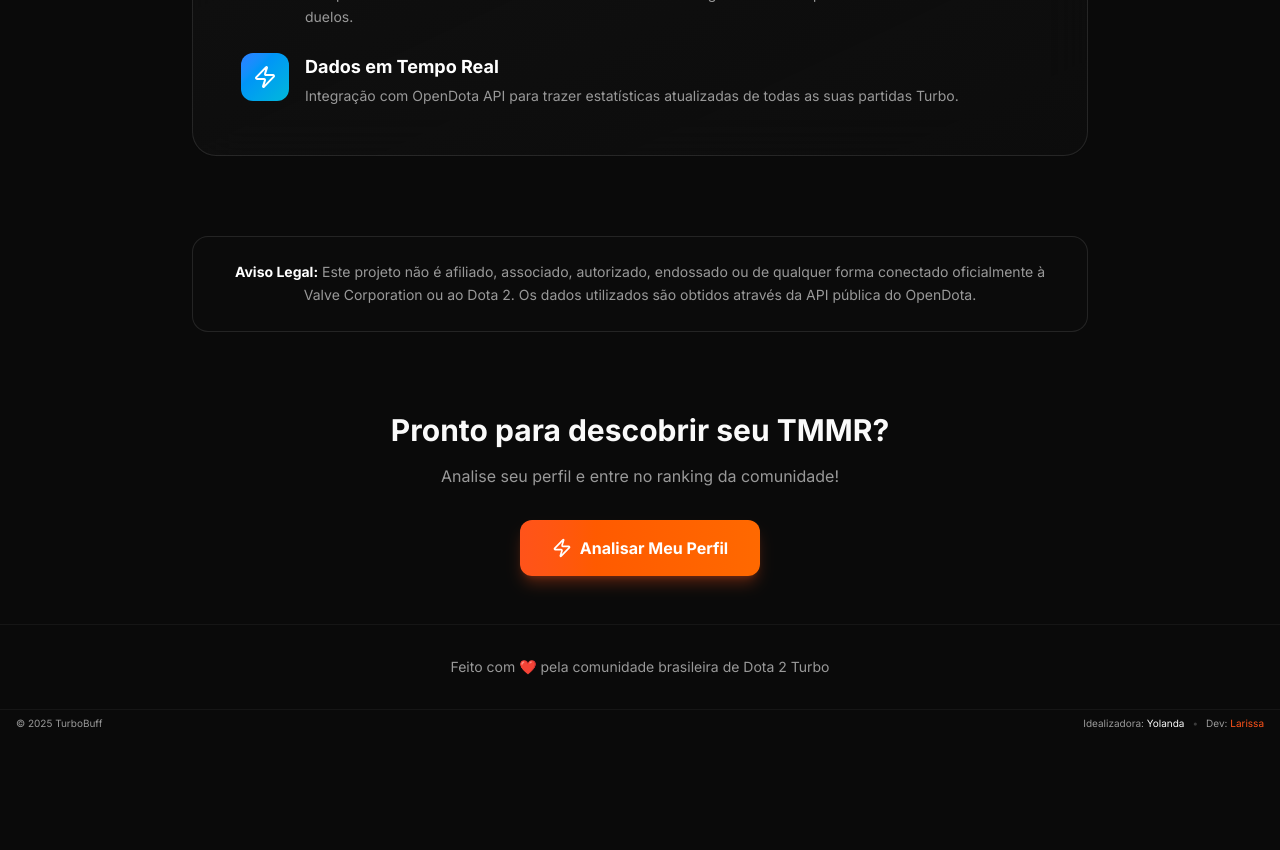
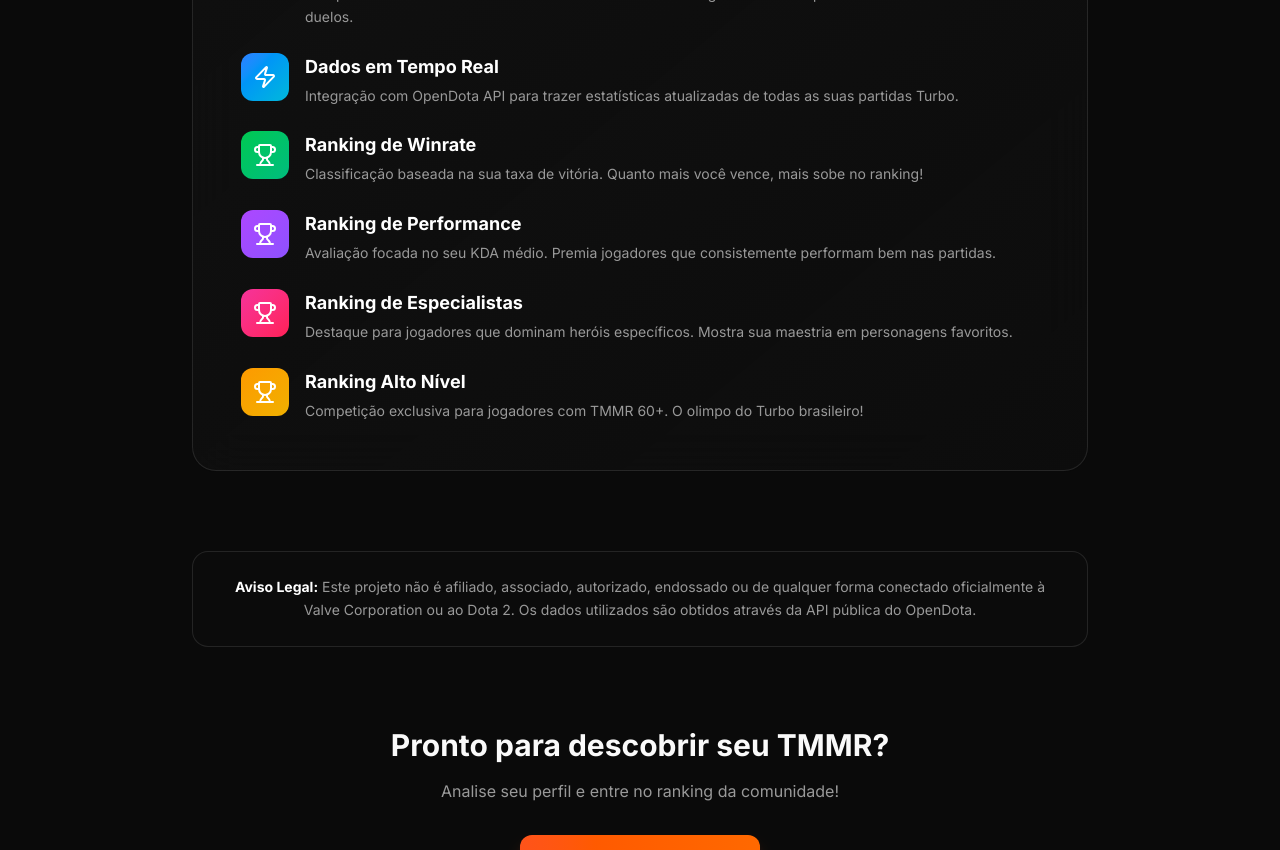
Before and after one commit to laaridev/dota2turbo-mmr, a Next.js app: page /about in a window 1280 px wide. Shown: the part 1320-2170 px from the top of the page. Before the commit the page ends 2057 px from the top, so only its background shows below. Built offline with nearby package versions, Linux system fonts and the light colour scheme.

Commit message:
feat: add all ranking types to About page features

```diff
--- a/app/about/page.tsx
+++ b/app/about/page.tsx
@@ -22,6 +22,30 @@ const features = [
         title: 'Dados em Tempo Real',
         description: 'Integração com OpenDota API para trazer estatísticas atualizadas de todas as suas partidas Turbo.',
         gradient: 'from-blue-500 to-cyan-500'
+    },
+    {
+        icon: Trophy,
+        title: 'Ranking de Winrate',
+        description: 'Classificação baseada na sua taxa de vitória. Quanto mais você vence, mais sobe no ranking!',
+        gradient: 'from-green-500 to-emerald-500'
+    },
+    {
+        icon: Trophy,
+        title: 'Ranking de Performance',
+        description: 'Avaliação focada no seu KDA médio. Premia jogadores que consistemente performam bem nas partidas.',
+        gradient: 'from-purple-500 to-violet-500'
+    },
+    {
+        icon: Trophy,
+        title: 'Ranking de Especialistas',
+        description: 'Destaque para jogadores que dominam heróis específicos. Mostra sua maestria em personagens favoritos.',
+        gradient: 'from-pink-500 to-rose-500'
+    },
+    {
+        icon: Trophy,
+        title: 'Ranking Alto Nível',
+        description: 'Competição exclusiva para jogadores com TMMR 60+. O olimpo do Turbo brasileiro!',
+        gradient: 'from-amber-500 to-yellow-500'
     }
 ];
 
```
